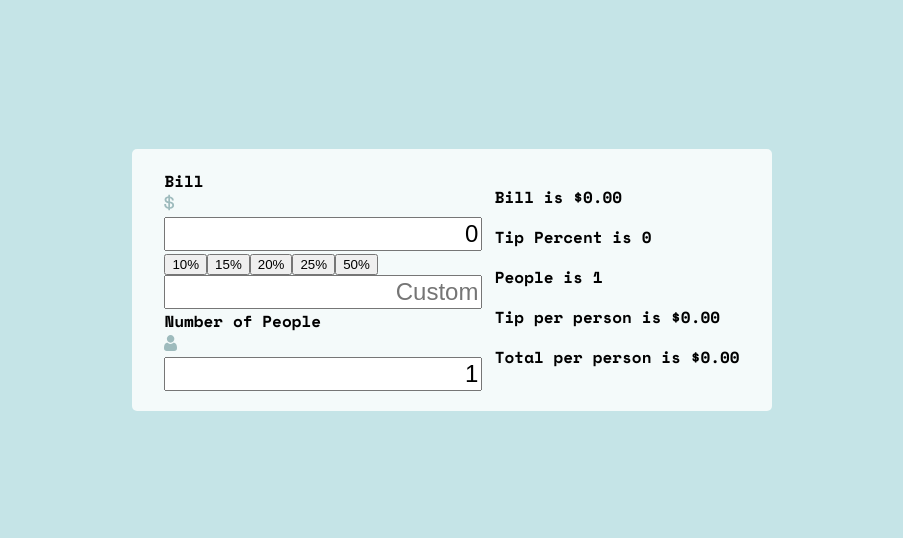
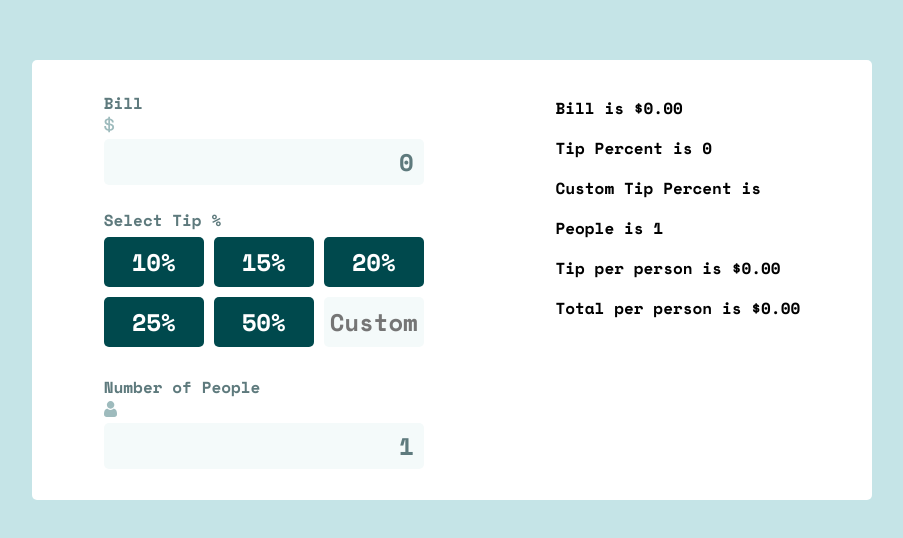
Before and after one commit to msalvatore22/Tip-Calculator, a React (Vite) app: page / in a window 1280 px wide. Shown: the part 120-658 px from the top of the page, without its empty margins (188-1091 px from the left). Built offline with nearby package versions, Linux system fonts and the light colour scheme.

Commit message:
Updated styling and prevent enter key on custom tip input field

```diff
--- a/src/App.css
+++ b/src/App.css
@@ -17,8 +17,9 @@ body {
 .app-card {
   display: flex;
   justify-content: space-evenly;
-  width: 600px;
-  background-color: hsl(189, 41%, 97%);
+  width: 800px;
+  height: 400px;
+  background-color: hsl(0, 0%, 100%);
   padding: 20px;
   border-radius: 5px;
 }
--- a/src/form/Form.jsx
+++ b/src/form/Form.jsx
@@ -41,6 +41,7 @@ const Form = () => {
   return (
     <div className='form-container'>
       <form>
+        <div>
           <label htmlFor='bill'>Bill</label>
           <svg xmlns="http://www.w3.org/2000/svg" width="11" height="17"><path fill="#9EBBBD" d="M6.016 16.328v-1.464c1.232-.08 2.22-.444 2.964-1.092.744-.648 1.116-1.508 1.116-2.58v-.144c0-.992-.348-1.772-1.044-2.34-.696-.568-1.708-.932-3.036-1.092V4.184c.56.144 1.012.4 1.356.768.344.368.516.816.516 1.344v.288h1.824v-.432c0-.448-.088-.876-.264-1.284a3.783 3.783 0 00-.744-1.116A4.251 4.251 0 007.54 2.9a5.324 5.324 0 00-1.524-.492V.872H4.288V2.36a5.532 5.532 0 00-1.416.324c-.448.168-.84.392-1.176.672-.336.28-.604.616-.804 1.008-.2.392-.3.844-.3 1.356v.144c0 .96.316 1.708.948 2.244.632.536 1.548.884 2.748 1.044v3.912c-.704-.16-1.248-.472-1.632-.936-.384-.464-.576-1.08-.576-1.848v-.288H.256v.576c0 .464.08.924.24 1.38.16.456.404.88.732 1.272.328.392.744.728 1.248 1.008s1.108.476 1.812.588v1.512h1.728zM4.288 7.424c-.688-.128-1.164-.332-1.428-.612-.264-.28-.396-.644-.396-1.092 0-.464.176-.832.528-1.104.352-.272.784-.448 1.296-.528v3.336zm1.728 5.712V9.344c.768.128 1.328.328 1.68.6.352.272.528.688.528 1.248 0 .544-.196.984-.588 1.32-.392.336-.932.544-1.62.624z"/></svg>
           <input
@@ -48,8 +49,13 @@ const Form = () => {
             placeholder='0'
             onChange={(e) => updateBill(e.currentTarget.value)}
             value={bill}
+            maxLength={5}
           />
-        <div className='button-container'>
+        </div>
+        <div>
+          <label>Select Tip %</label>
+          <div className='btn-container'>
+
             {tipBtns.map((btn, idx) => {
               let activeStyle = {
                 backgroundColor: tipPercent == btn ? 'hsl(184, 14%, 56%)' : ''
@@ -61,17 +67,22 @@ const Form = () => {
               id='custom-tip'
               placeholder='Custom'
               onChange={(e) => handleCustomTipChange(e)}
+              onKeyPress={(e) => { e.key === 'Enter' && e.preventDefault(); }}
               value={customTipPercent}
+              maxLength={2}
             />
           </div>
+        </div>
+        <div>
           <label htmlFor='people'>Number of People</label>
           <svg xmlns="http://www.w3.org/2000/svg" width="13" height="16"><path fill="#9EBBBD" d="M9.573 7.729c.406 0 .784.07 1.126.209.342.14.639.33.881.569.232.227.438.503.614.82a5.1 5.1 0 01.407.949c.097.312.178.654.242 1.016.062.359.105.699.126 1.011.02.307.031.624.031.945 0 .836-.259 1.512-.768 2.01-.504.492-1.17.742-1.98.742H2.748c-.81 0-1.477-.25-1.98-.742C.259 14.76 0 14.084 0 13.248c0-.322.01-.64.032-.945.02-.312.063-.652.126-1.01.063-.363.144-.705.242-1.017.1-.323.238-.643.407-.948.176-.318.382-.594.613-.821.243-.238.54-.43.882-.57.342-.138.72-.208 1.125-.208.16 0 .313.067.61.265.183.123.397.264.636.421.204.134.48.259.822.372.333.11.671.167 1.005.167a3.19 3.19 0 001.006-.167c.341-.113.618-.238.822-.372l.636-.42c.296-.2.45-.266.61-.266zM6.598 0C7.63 0 8.522.38 9.252 1.129s1.1 1.666 1.1 2.724c0 1.06-.37 1.976-1.1 2.725-.73.75-1.623 1.13-2.654 1.13-1.03 0-1.924-.38-2.653-1.13-.73-.749-1.1-1.666-1.1-2.725 0-1.058.37-1.975 1.1-2.724C4.675.379 5.567 0 6.598 0z"/></svg>
           <input
             id='people'
-          placeholder='1'
+
             onChange={(e) => handlePeopleChange(e)}
             value={people}
           />
+        </div>
       </form>
     </div>
   )
--- a/src/form/form.css
+++ b/src/form/form.css
@@ -1,8 +1,62 @@
+.form-container {
+  width: 50%;
+}
+
+form {
+  display: flex;
+  flex-direction: column;
+  justify-content: space-around;
+  height: 100%;
+}
+
+input, textarea, button {font-family: inherit}
+
 input {
   font-size: 24px;
   text-align: right;
+  border: none;
+  background-color: hsl(189, 41%, 97%);
+  cursor: pointer;
+  border-radius: 5px;
+  padding: 5px 10px;
+}
+
+input, select, textarea{
+  color: hsl(183, 100%, 15%);
+}
+
+textarea:focus, input:focus {
+  color: hsl(183, 100%, 15%);
+  outline: none !important;
+  border: 2px solid hsl(172, 67%, 45%)
 }
 
 input, label {
-  display:block;
+  display: block;
+  color: hsl(186, 14%, 43%);
 }
+
+.btn-container {
+  display: flex;
+  flex-direction: row;
+  justify-content: flex-start;
+  flex-wrap: wrap;
+}
+
+.btn-container > button {
+  background-color: hsl(183, 100%, 15%);
+  width: 100px;
+  height: 50px;
+  margin: 5px 10px 5px 0px;
+  font-size: 24px;
+  border: none;
+  border-radius: 5px;
+  color: hsl(0, 0%, 100%)
+}
+
+#custom-tip {
+  width: 100px;
+  padding: 0px;
+  margin: 5px 10px 5px 0px;
+  text-align: center;
+}
--- a/src/result/Result.jsx
+++ b/src/result/Result.jsx
@@ -4,11 +4,12 @@ import useStore from '../store'
 import formatter from '../usdFormatter'
 
 const Result = () => {
-  const {bill, tipPercent, people, tipPerPerson, totalPerPerson} = useStore()
+  const {bill, tipPercent, customTipPercent, people, tipPerPerson, totalPerPerson} = useStore()
   return (
     <div>
       <p>Bill is {formatter.format(bill)}</p>
       <p>Tip Percent is {tipPercent}</p>
+      <p>Custom Tip Percent is {customTipPercent}</p>
       <p>People is {people}</p>
       <p>Tip per person is {formatter.format(tipPerPerson)}</p>
       <p>Total per person is {formatter.format(totalPerPerson)}</p>
```
Lines whose indentation alone changed are shown as unchanged.
